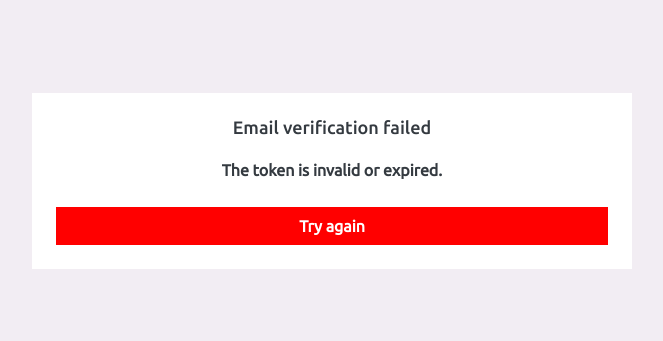
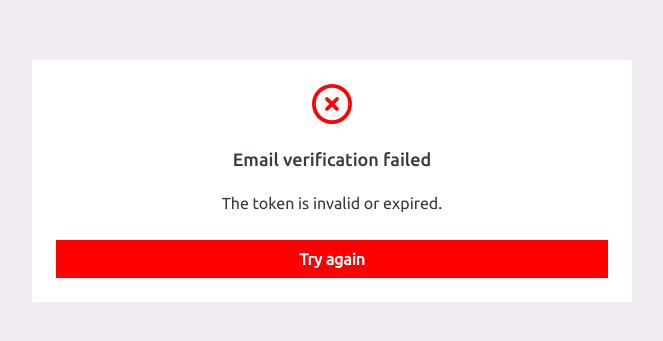
Before and after one commit to lbachannel/readcycle-client, a plain HTML site: page verify-email-failed.html in a window 1280 px wide. Shown: the part 219-560 px from the top of the page, without its empty margins (308-971 px from the left). Drawn offline with Linux system fonts and the light colour scheme.

Commit message:
custom layout verify email failed

```diff
--- a/vanilla/css/verify-email.css
+++ b/vanilla/css/verify-email.css
@@ -16,6 +16,10 @@
     height: 40px;
     filter: brightness(0) saturate(100%) invert(58%) sepia(44%) saturate(1676%) hue-rotate(47deg) brightness(90%) contrast(101%);
     margin-bottom: 25px;
+}
+
+.complete__img--xmark {
+    filter: brightness(0) saturate(100%) invert(21%) sepia(93%) saturate(6510%) hue-rotate(357deg) brightness(97%) contrast(119%);
 }
 
 .complete__heading {
@@ -45,8 +49,3 @@
 .complete__btn--error {
     background: red;
 }
-
-.complete__desc--error {
-    font-size: 16px;
-    font-weight: 600;
-}
--- a/verify-email-failed.html
+++ b/verify-email-failed.html
@@ -21,10 +21,12 @@
             <div class="content-wrapper d-flex align-items-center auth">
                 <!-- box -->
                 <div class="complete">
+                    <!-- icons -->
+                    <img class="complete__img complete__img--xmark" src="./vanilla/images/icons/xmark.svg" alt="">
                     <!-- content -->
                     <h2 class="complete__heading">Email verification failed</h2>
                     <!-- button -->
-                    <p class="complete__desc complete__desc--error">
+                    <p class="complete__desc">
                         The token is invalid or expired.
                     </p>
                     <a class="complete__btn complete__btn--error" href="/register.html">Try again</a>
```
Also changed, not shown: vanilla/images/icons/xmark.svg (added).
